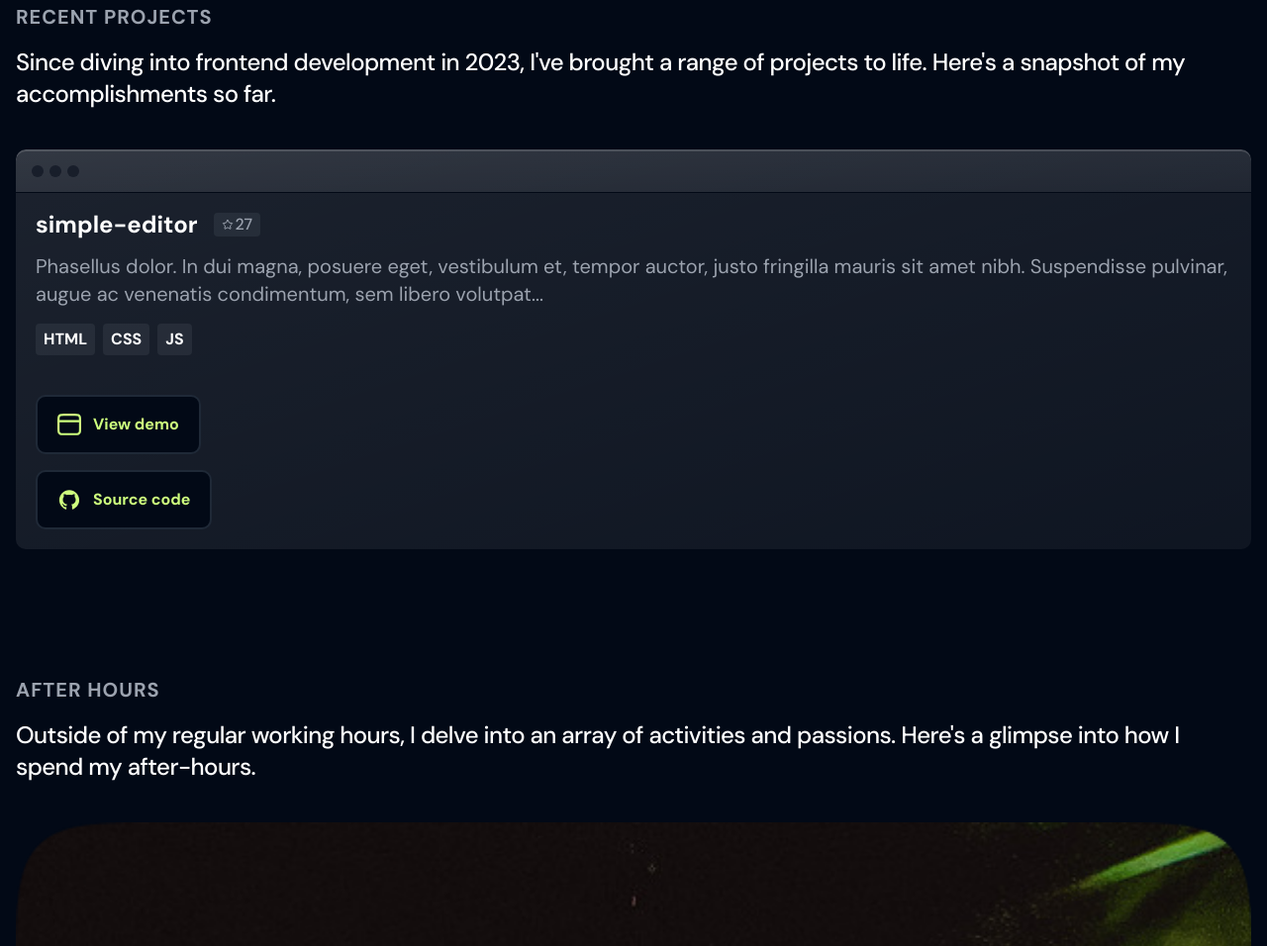
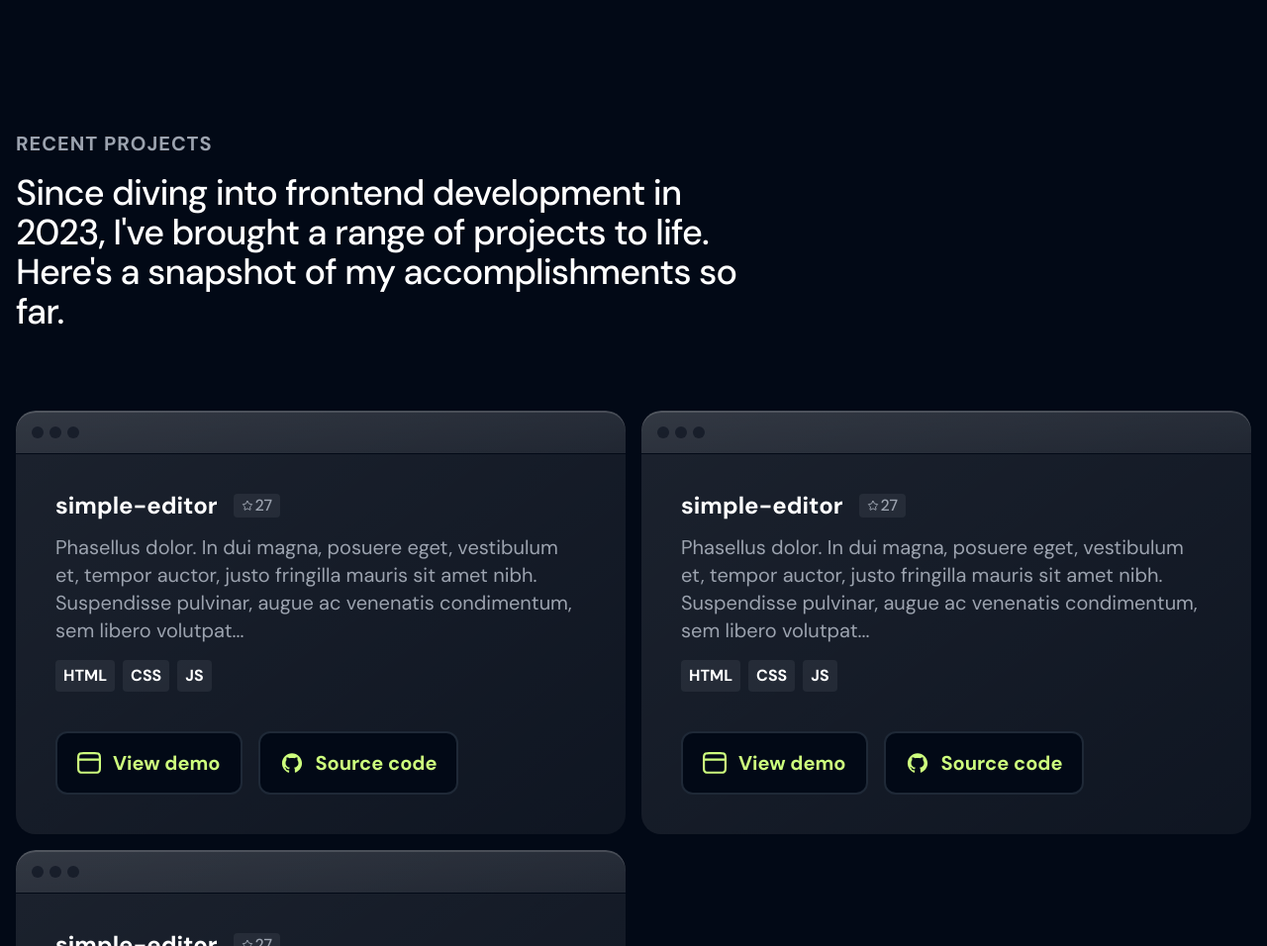
Before and after one commit to mariuszwuteefowicz/portfolio, a website built with Parcel: page src/index.html in a window 1280 px wide. Shown: the part 1844-2800 px from the top of the page at 99% size. Built offline with nearby package versions, Linux system fonts and the light colour scheme; files whose address does not match are found by name.

Commit message:
add desktop styles for projects

```diff
--- a/src/index.html
+++ b/src/index.html
@@ -49,7 +49,7 @@
 
 
 
-            <section class="mx-auto max-w-wtf mb-32" id="skills">
+            <section class="mx-auto max-w-wtf mb-32 md:mb-64" id="skills">
                 <h2 class="text-gray-400 text-xl tracking-wider font-bold mb-4">MY SKILLS</h2>
                 <p class="text-2xl md:text-4xl md:max-w-3xl font-medium tracking-tight mb-10 md:mb-20">I've picked up some cool skills along the way, and I'm excited to share them with you. <br>Check out what I can do below!</p>
 
@@ -106,15 +106,15 @@
 
             <section class="mx-auto max-w-wtf mb-32" id="projects">
                 <h2 class="text-gray-400 text-xl tracking-wider font-bold mb-4 uppercase">Recent Projects</h2>
-                <p class="text-2xl font-medium tracking-tight mb-10">Since diving into frontend development in 2023, I've brought a range of projects to life. Here's a snapshot of my accomplishments so far.</p>
-                <div class="grid">
-                    <article class="rounded-wtf overflow-clip bg-gradient-to-br from-white/10 to-white/5">
-                        <div class="border-b border-bg h-11 p-4 gap-1.5 shadow-innerlight rounded-t-wtf flex bg-gradient-to-br from-white/10 to-white/5">
+                <p class="text-2xl md:text-4xl md:max-w-3xl font-medium tracking-tight mb-10 md:mb-20">Since diving into frontend development in 2023, I've brought a range of projects to life. Here's a snapshot of my accomplishments so far.</p>
+                <div class="grid gap-4 md:grid-cols-2">
+                    <article class="rounded-wtf md:rounded-wtf-xl overflow-clip bg-gradient-to-br from-white/10 to-white/5">
+                        <div class="border-b border-bg h-11 p-4 gap-1.5 shadow-innerlight rounded-t-wtf md:rounded-t-wtf-xl flex bg-gradient-to-br from-white/10 to-white/5">
                             <span class="w-3 h-3 block rounded-full bg-bg opacity-50"></span>
                             <span class="w-3 h-3 block rounded-full bg-bg opacity-50"></span>
                             <span class="w-3 h-3 block rounded-full bg-bg opacity-50"></span>
                         </div>
-                        <div class="p-5">
+                        <div class="p-5 md:p-6 lg:p-10">
                             <header class="flex gap-4 items-center mb-4">
                                 <h3 class="text-2xl leading-none font-bold">simple-editor</h3>
                                 <p class="bg-gray-400/10 py-1 px-2 flex gap-0.5 items-center text-gray-400 font-medium leading-none rounded"><img src="images/small-star.svg" alt="" class="w-3 h-4">27</p>
@@ -131,9 +131,67 @@
                                     JS
                                 </li>
                             </ul>
-                            <div class="flex flex-col gap-4 items-start">
-                            <a href="#" class="text-accent bg-bg flex gap-3 font-bold py-4 px-5 items-center rounded-[0.625rem] border-lightGray border-2"> <img src="images/demo-icon.svg" class="w-6 h-6" alt=""> View demo</a>
-                            <a href="#" class="text-accent bg-bg flex gap-3 font-bold py-4 px-5 items-center rounded-[0.625rem] border-lightGray border-2"> <img src="images/github-icon.svg" class="w-6 h-6" alt=""> Source code</a>
+                            <div class="flex flex-col md:flex-row gap-4 items-start">
+                            <a href="#" class="text-accent bg-bg flex gap-3 font-bold py-4 px-5 items-center rounded-wtf md:rounded-xl md:text-xl border-lightGray border-2"> <img src="images/demo-icon.svg" class="w-6 h-6" alt=""> View demo</a>
+                            <a href="#" class="text-accent bg-bg flex gap-3 font-bold py-4 px-5 items-center rounded-wtf md:rounded-xl md:text-xl border-lightGray border-2"> <img src="images/github-icon.svg" class="w-6 h-6" alt=""> Source code</a>
+                            </div>
+                        </div>
+                    </article>
+                    <article class="rounded-wtf md:rounded-wtf-xl overflow-clip bg-gradient-to-br from-white/10 to-white/5">
+                        <div class="border-b border-bg h-11 p-4 gap-1.5 shadow-innerlight rounded-t-wtf md:rounded-t-wtf-xl flex bg-gradient-to-br from-white/10 to-white/5">
+                            <span class="w-3 h-3 block rounded-full bg-bg opacity-50"></span>
+                            <span class="w-3 h-3 block rounded-full bg-bg opacity-50"></span>
+                            <span class="w-3 h-3 block rounded-full bg-bg opacity-50"></span>
+                        </div>
+                        <div class="p-5 md:p-6 lg:p-10">
+                            <header class="flex gap-4 items-center mb-4">
+                                <h3 class="text-2xl leading-none font-bold">simple-editor</h3>
+                                <p class="bg-gray-400/10 py-1 px-2 flex gap-0.5 items-center text-gray-400 font-medium leading-none rounded"><img src="images/small-star.svg" alt="" class="w-3 h-4">27</p>
+                            </header>
+                            <p class="text-gray-400 text-xl mb-4">Phasellus dolor. In dui magna, posuere eget, vestibulum et, tempor auctor, justo fringilla mauris sit amet nibh. Suspendisse pulvinar, augue ac venenatis condimentum, sem libero volutpat...</p>
+                            <ul class="flex gap-2 mb-10">
+                                <li class="bg-gray-400/10 py-1 px-2 rounded font-bold">
+                                    HTML
+                                </li>
+                                <li class="bg-gray-400/10 py-1 px-2 rounded font-bold">
+                                    CSS
+                                </li>
+                                <li class="bg-gray-400/10 py-1 px-2 rounded font-bold">
+                                    JS
+                                </li>
+                            </ul>
+                            <div class="flex flex-col md:flex-row gap-4 items-start">
+                            <a href="#" class="text-accent bg-bg flex gap-3 font-bold py-4 px-5 items-center rounded-wtf md:rounded-xl md:text-xl border-lightGray border-2"> <img src="images/demo-icon.svg" class="w-6 h-6" alt=""> View demo</a>
+                            <a href="#" class="text-accent bg-bg flex gap-3 font-bold py-4 px-5 items-center rounded-wtf md:rounded-xl md:text-xl border-lightGray border-2"> <img src="images/github-icon.svg" class="w-6 h-6" alt=""> Source code</a>
+                            </div>
+                        </div>
+                    </article>
+                    <article class="rounded-wtf md:rounded-wtf-xl overflow-clip bg-gradient-to-br from-white/10 to-white/5">
+                        <div class="border-b border-bg h-11 p-4 gap-1.5 shadow-innerlight rounded-t-wtf md:rounded-t-wtf-xl flex bg-gradient-to-br from-white/10 to-white/5">
+                            <span class="w-3 h-3 block rounded-full bg-bg opacity-50"></span>
+                            <span class="w-3 h-3 block rounded-full bg-bg opacity-50"></span>
+                            <span class="w-3 h-3 block rounded-full bg-bg opacity-50"></span>
+                        </div>
+                        <div class="p-5 md:p-6 lg:p-10">
+                            <header class="flex gap-4 items-center mb-4">
+                                <h3 class="text-2xl leading-none font-bold">simple-editor</h3>
+                                <p class="bg-gray-400/10 py-1 px-2 flex gap-0.5 items-center text-gray-400 font-medium leading-none rounded"><img src="images/small-star.svg" alt="" class="w-3 h-4">27</p>
+                            </header>
+                            <p class="text-gray-400 text-xl mb-4">Phasellus dolor. In dui magna, posuere eget, vestibulum et, tempor auctor, justo fringilla mauris sit amet nibh. Suspendisse pulvinar, augue ac venenatis condimentum, sem libero volutpat...</p>
+                            <ul class="flex gap-2 mb-10">
+                                <li class="bg-gray-400/10 py-1 px-2 rounded font-bold">
+                                    HTML
+                                </li>
+                                <li class="bg-gray-400/10 py-1 px-2 rounded font-bold">
+                                    CSS
+                                </li>
+                                <li class="bg-gray-400/10 py-1 px-2 rounded font-bold">
+                                    JS
+                                </li>
+                            </ul>
+                            <div class="flex flex-col md:flex-row gap-4 items-start">
+                            <a href="#" class="text-accent bg-bg flex gap-3 font-bold py-4 px-5 items-center rounded-wtf md:rounded-xl md:text-xl border-lightGray border-2"> <img src="images/demo-icon.svg" class="w-6 h-6" alt=""> View demo</a>
+                            <a href="#" class="text-accent bg-bg flex gap-3 font-bold py-4 px-5 items-center rounded-wtf md:rounded-xl md:text-xl border-lightGray border-2"> <img src="images/github-icon.svg" class="w-6 h-6" alt=""> Source code</a>
                             </div>
                         </div>
                     </article>
```
